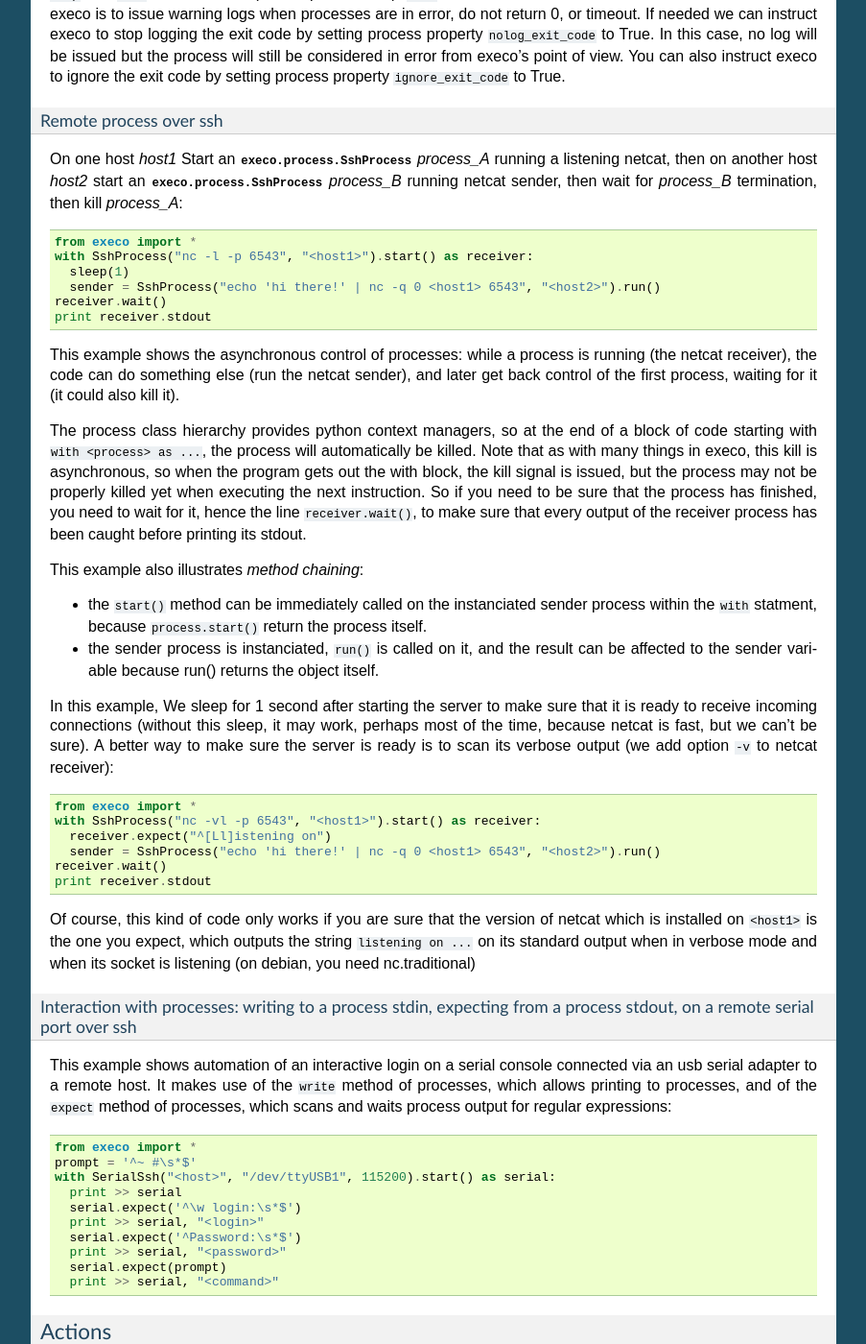
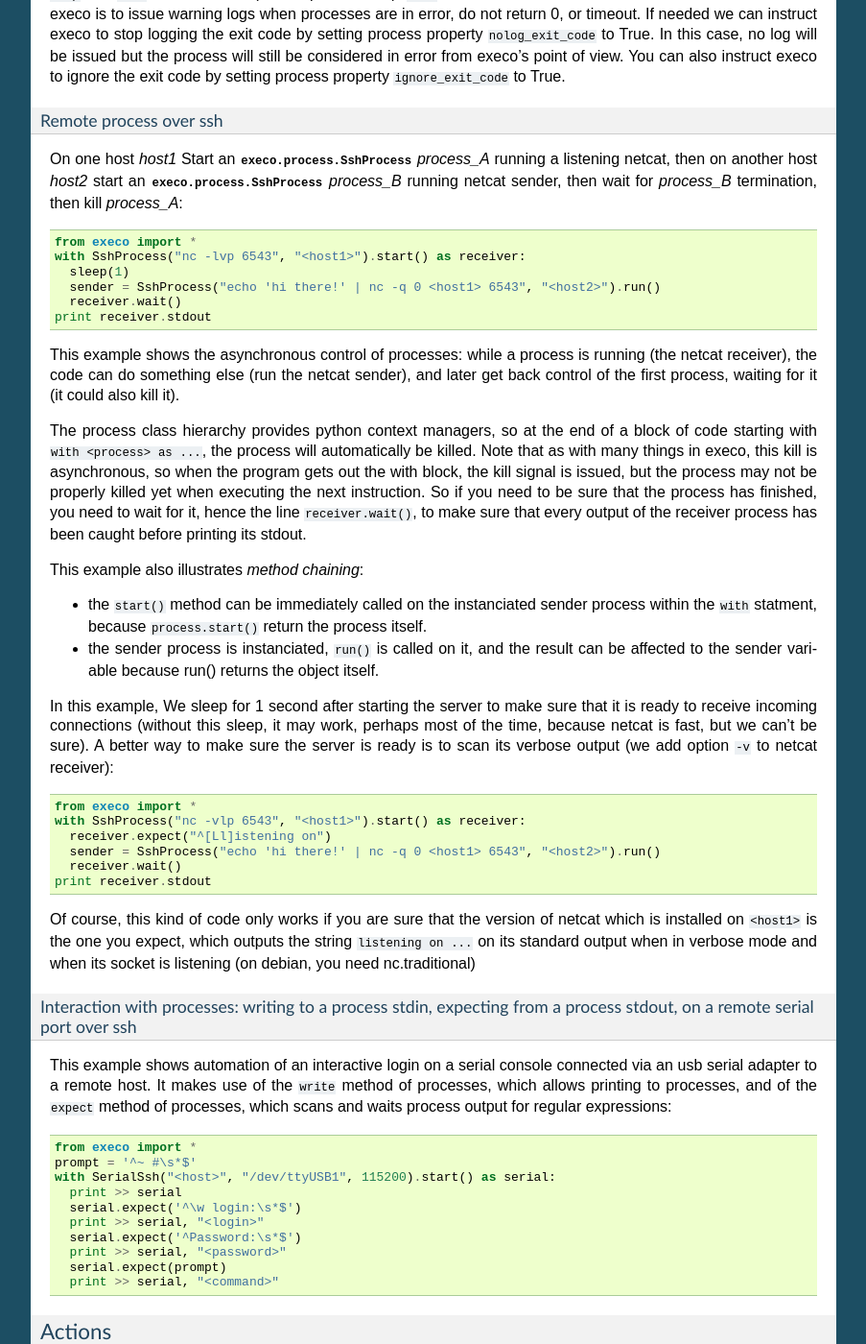
Before and after one commit to rcherrueau/execo, a Sphinx documentation site: the page built from doc/userguide.rst, in a window 1280 px wide and 1400 px high, scrolled down 2542 px. Shown: the whole window at 96% size, without its empty margins (198-1101 px from the left). Built offline with Sphinx 7.4.7, drawn with Linux system fonts in a browser that asks for light colours; pages that are not in the unit, such as notebooks, are missing from menus.

Commit message:
[doc] user_guide: fix the waits when using context managers with processes

```diff
--- a/doc/userguide.rst
+++ b/doc/userguide.rst
@@ -182,10 +182,10 @@ sender, then wait for *process_B* termination, then kill
 *process_A*::
 
  from execo import *
- with SshProcess("nc -l -p 6543", "<host1>").start() as receiver:
+ with SshProcess("nc -lvp 6543", "<host1>").start() as receiver:
    sleep(1)
    sender = SshProcess("echo 'hi there!' | nc -q 0 <host1> 6543", "<host2>").run()
- receiver.wait()
+   receiver.wait()
  print receiver.stdout
 
 This example shows the asynchronous control of processes: while a
@@ -221,10 +221,10 @@ ready is to scan its verbose output (we add option ``-v`` to netcat
 receiver)::
 
  from execo import *
- with SshProcess("nc -vl -p 6543", "<host1>").start() as receiver:
+ with SshProcess("nc -vlp 6543", "<host1>").start() as receiver:
    receiver.expect("^[Ll]istening on")
    sender = SshProcess("echo 'hi there!' | nc -q 0 <host1> 6543", "<host2>").run()
- receiver.wait()
+   receiver.wait()
  print receiver.stdout
 
 Of course, this kind of code only works if you are sure that the
@@ -305,7 +305,7 @@ generate traffic in both directions::
  with servers.start():
    sleep(1)
    clients.run()
- servers.wait()
+   servers.wait()
  print Report([ servers, clients ]).to_string()
  for s in servers.processes + clients.processes:
    print "%s\nstdout:\n%s\nstderr:\n%s" % (s, s.stdout, s.stderr)
```
